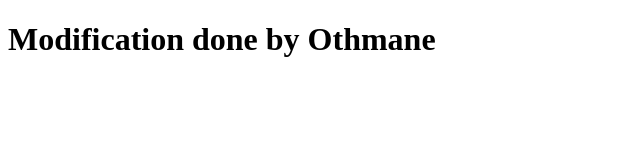
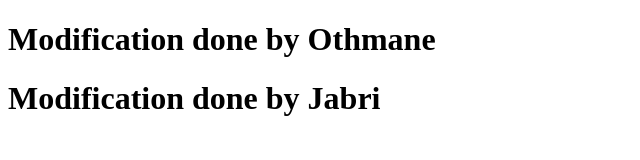
Before and after one commit to gripexdev/nv_projet, a plain HTML site: page index.html in a window 1280 px wide. Shown: the whole page, without its empty margins (0-640 px from the left). Drawn offline with Linux system fonts and the light colour scheme.

Commit message:
modified by Jabri

```diff
--- a/index.html
+++ b/index.html
@@ -7,5 +7,6 @@
 </head>
 <body>
     <h1>Modification done by Othmane</h1>
+    <h1>Modification done by Jabri</h1>
 </body>
 </html>
```
